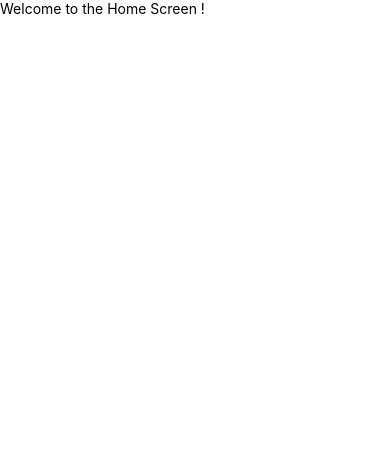
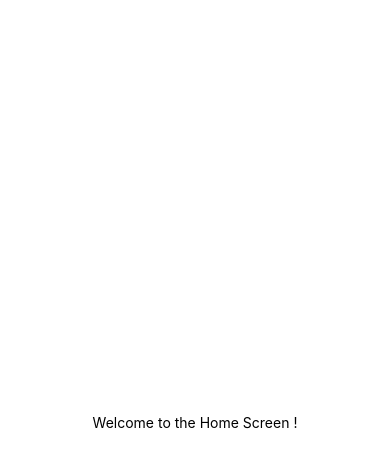
Before and after one commit to rubensanroman/react-native-wordpress-api, a React Native app: screen / in a window 390 px wide. Shown: the top 468 px of the page. Built offline with nearby package versions, Linux system fonts and the light colour scheme.

Commit message:
A bit of styling :)

```diff
--- a/app/index.js
+++ b/app/index.js
@@ -1,5 +1,5 @@
 import React from 'react'
-import { Text } from 'react-native'
+import { Text, View } from 'react-native'
 
 class HomeScreen extends React.Component {
   constructor (props) {
@@ -12,7 +12,9 @@ class HomeScreen extends React.Component {
 
   render () {
     return (
-      <Text>Welcome to the Home Screen !</Text>
+      <View style={{ flex: 1, justifyContent: 'center' }}>
+        <Text style={{ textAlign: 'center' }}>Welcome to the Home Screen !</Text>
+      </View>
     )
   }
 }
```
